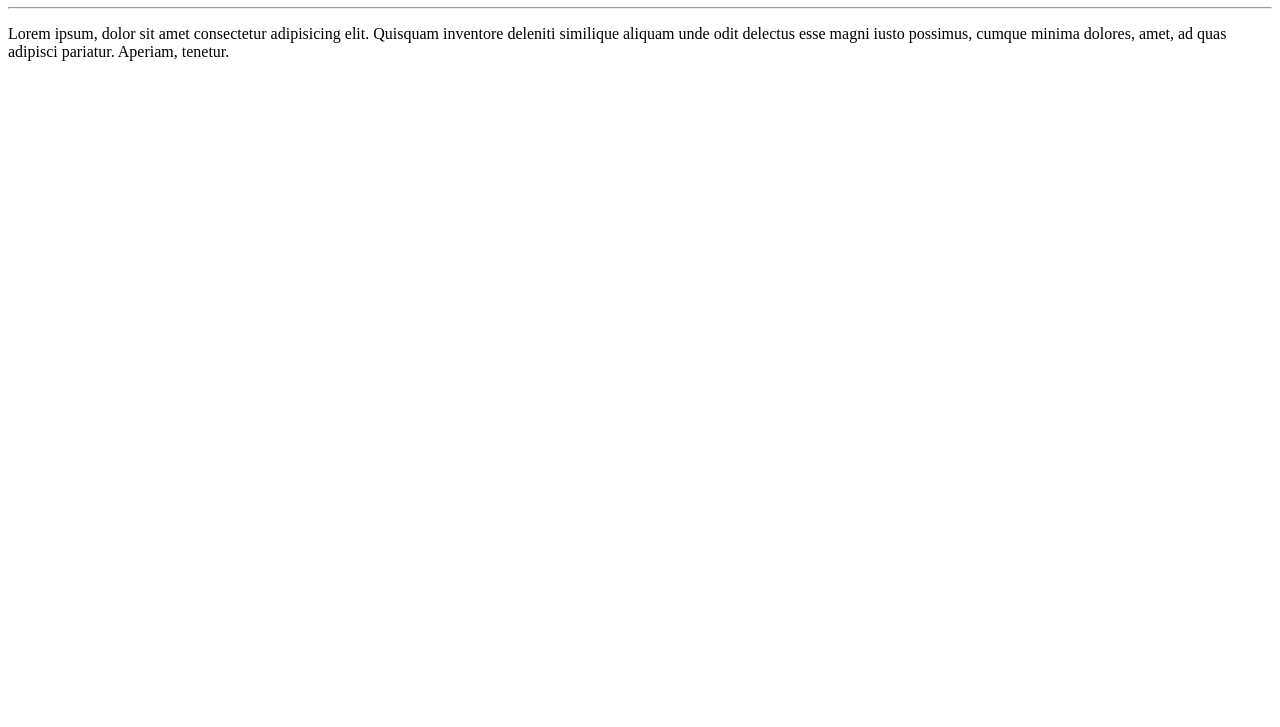
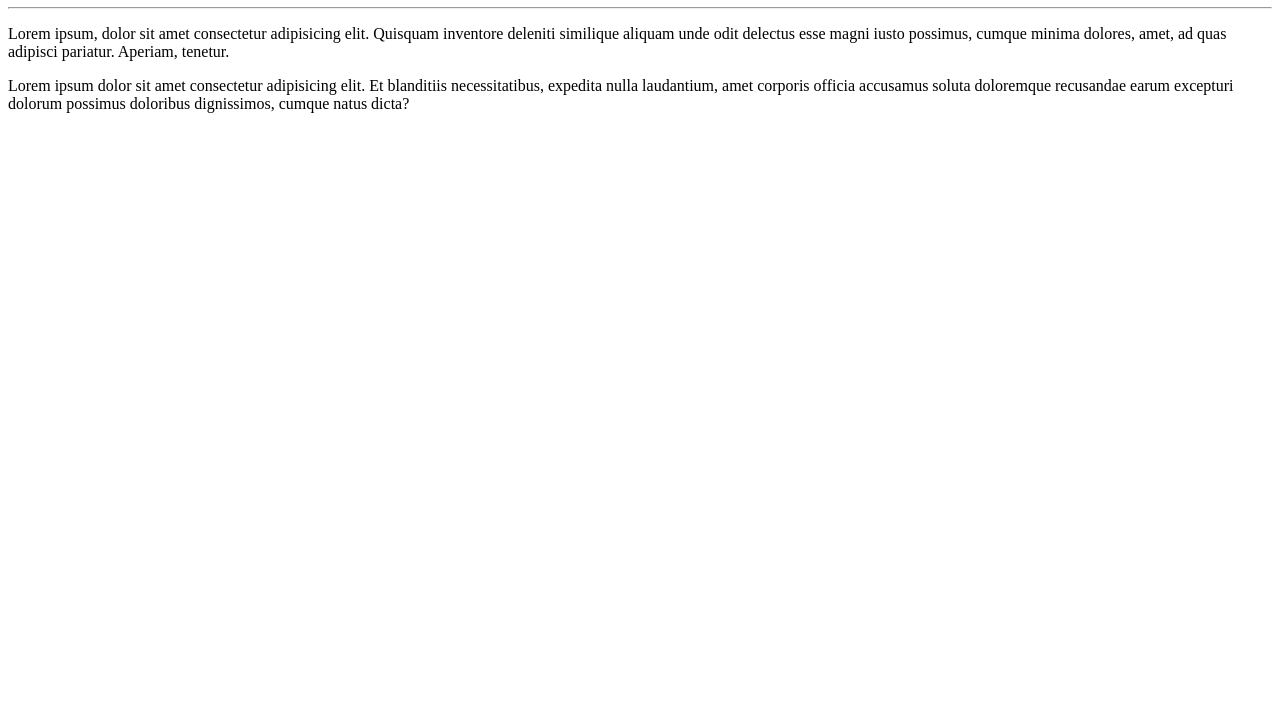
Before and after one commit to JeffBsan1979/Ola_Jeff, a plain HTML site: page Site-exemplo/index.html in a window 1280 px wide. Shown: the part 73-800 px from the top of the page. Drawn offline with Linux system fonts and the light colour scheme.

Commit message:
adicionei um paragrafo

```diff
--- a/Site-exemplo/index.html
+++ b/Site-exemplo/index.html
@@ -9,5 +9,6 @@
     <h1>Olá Jeff</h1>
     <hr>
     <p>Lorem ipsum, dolor sit amet consectetur adipisicing elit. Quisquam inventore deleniti similique aliquam unde odit delectus esse magni iusto possimus, cumque minima dolores, amet, ad quas adipisci pariatur. Aperiam, tenetur.</p>
+    <p>Lorem ipsum dolor sit amet consectetur adipisicing elit. Et blanditiis necessitatibus, expedita nulla laudantium, amet corporis officia accusamus soluta doloremque recusandae earum excepturi dolorum possimus doloribus dignissimos, cumque natus dicta?</p>
 </body>
 </html>
```
